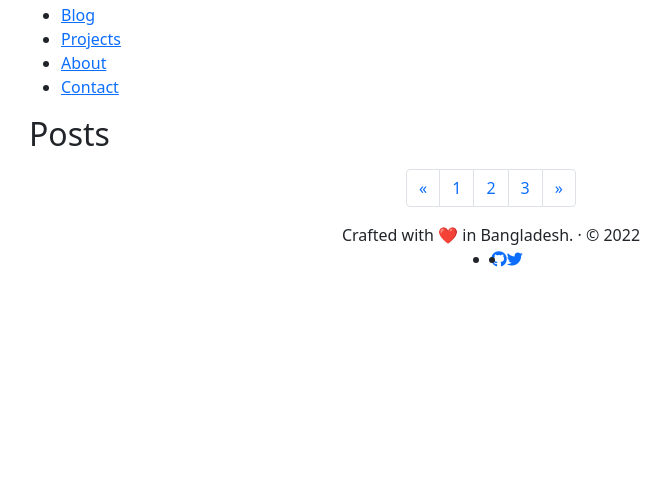
After one commit to salmanwahed/salmanwahed-blog, a Django app: template salmanwahed_com/blog/templates/blog/blog_list.html in a window 1280 px wide. The commit adds this page. Shown: the part 321-800 px from the top of the page, without its empty margins (149-820 px from the left). Run offline with Django 3.2, Linux system fonts and the light colour scheme; the template is opened without the code that fills it, so the values that code supplies are empty; some libraries are stand-ins or nearby versions.

Commit message:
Template Updated

```diff
--- a/credentials.txt
+++ b/credentials.txt
@@ -2,8 +2,8 @@ psql postgres
 
 #### Create Database ####
 CREATE DATABASE "salmanwahed_com";
-CREATE USER wahed WITH ENCRYPTED PASSWORD '$@1ManW@h3d';
-GRANT ALL PRIVILEGES ON DATABASE "salmanwahed.com" to wahed;
+CREATE USER salmanwahed WITH ENCRYPTED PASSWORD '$@1ManW@h3d';
+GRANT ALL PRIVILEGES ON DATABASE "salmanwahed_com" to salmanwahed;
 
 
 #### Super User ####
--- a/salmanwahed_com/blog/templates/blog/base.html
+++ b/salmanwahed_com/blog/templates/blog/base.html
@@ -6,39 +6,77 @@
     <meta charset="utf-8">
     <meta name="viewport" content="width=device-width, initial-scale=1">
     <meta name="author" content="Salman Wahed">
-
-    <link rel="preconnect" href="https://fonts.googleapis.com">
-    <link rel="preconnect" href="https://fonts.gstatic.com" crossorigin>
-    <link href="https://fonts.googleapis.com/css2?family=Roboto:ital,wght@0,100;0,300;0,400;0,500;0,700;0,900;1,100;1,300;1,400;1,500;1,700;1,900&display=swap"
-          rel="stylesheet">
     <!-- Bootstrap CSS -->
     <link href="https://cdn.jsdelivr.net/npm/bootstrap@5.0.2/dist/css/bootstrap.min.css" rel="stylesheet"
           integrity="sha384-EVSTQN3/azprG1Anm3QDgpJLIm9Nao0Yz1ztcQTwFspd3yD65VohhpuuCOmLASjC" crossorigin="anonymous">
+    <link rel="stylesheet" href="https://cdnjs.cloudflare.com/ajax/libs/font-awesome/6.1.1/css/all.min.css"
+        integrity="sha512-KfkfwYDsLkIlwQp6LFnl8zNdLGxu9YAA1QvwINks4PhcElQSvqcyVLLD9aMhXd13uQjoXtEKNosOWaZqXgel0g=="
+        crossorigin="anonymous" referrerpolicy="no-referrer" />
+    <link rel="stylesheet" href="{% static 'blog/css/styles.css' %}">
 
     {% block styles %}{% endblock %}
 
-    <title>{% block title %}Salman Wahed {% endblock %}</title>
+    <title>Salman Wahed{% block title %}{% endblock %}</title>
 </head>
 <body>
-<div class="container py-3">
+    <div class="container">
+        <div class="mx-md-5 mx-2 px-md-5 wrapper">
             <header>
-        <div class="d-flex flex-column flex-md-row align-items-center pb-3 mb-4 border-bottom">
-            <a href="/" class="d-flex align-items-center text-dark text-decoration-none">
-                <span class="fs-4">Salman Wahed</span>
+                    <nav class="navigation">
+                        <div class="navigation-author">
+                            <a class="navigation-avatar" href="/">
+                                <img src="https://lh3.googleusercontent.com/a-/AOh14GhSrFiT8bHvBJxNXPyfO1rZmyHX1XcTyGyBNNqrUw=s288-p-rw-no"
+                                    alt="Author photo">
                             </a>
-
-            <nav class="d-inline-flex mt-2 mt-md-0 ms-md-auto">
-                <a class="me-3 py-2 text-dark text-decoration-none" href="#">About</a>
-                <a class="me-3 py-2 text-dark text-decoration-none" href="#">Contact</a>
-                <a class="me-3 py-2 text-dark text-decoration-none" href="#">Blog</a>
+                            <a class="name" href="/">Salman Wahed</a>
+                        </div>
+                        <input type="checkbox" id="checkbox_toggle">
+                        <label class="hamburger float-right" for="checkbox_toggle"><i class="fas fa-bars"></i></label>
+                        <ul class="menu">
+                            <li class="menu-item">
+                                <a class="menu-link" href="/blogs.html">Blog</a>
+                            </li>
+                            <li class="menu-item">
+                                <a class="menu-link" href="#">Projects</a>
+                            </li>
+                            <li class="menu-item">
+                                <a class="menu-link" href="#">About</a>
+                            </li>
+                            <li class="menu-item">
+                                <a class="menu-link" href="#">Contact</a>
+                            </li>
+                        </ul>
                     </nav>
-        </div>
                 </header>
             <main>
+                <div class="content">
                     {% block content %}
                     {% endblock %}
+                </div>
             </main>
+            <footer>
+                    <div class="footer">
+                        <div class="d-flex justify-content-center">
+                            Crafted with ❤️ in Bangladesh. · © 2022
                         </div>
+                        <ul class="d-flex justify-content-center">
+                            <li>
+                                <a href="https://github.com/mtlynch/" aria-label="Github">
+                                    <i class="fab fa-github" aria-hidden="true"></i>
+                                </a>
+                            </li>
+                            <li>
+                                <a href="https://twitter.com/deliberatecoder/" aria-label="Twitter">
+                                    <i class="fab fa-twitter" aria-hidden="true"></i>
+                                </a>
+                            </li>
+                        </ul>
+                    </div>
+                </footer>
+        </div>
+    </div>
+    <script src="https://code.jquery.com/jquery-3.6.0.min.js"
+        integrity="sha256-/xUj+3OJU5yExlq6GSYGSHk7tPXikynS7ogEvDej/m4=" crossorigin="anonymous"></script>
     <script src="https://cdn.jsdelivr.net/npm/bootstrap@5.0.2/dist/js/bootstrap.bundle.min.js"
         integrity="sha384-MrcW6ZMFYlzcLA8Nl+NtUVF0sA7MsXsP1UyJoMp4YLEuNSfAP+JcXn/tWtIaxVXM"
         crossorigin="anonymous"></script>
--- a/salmanwahed_com/blog/templates/blog/detail.html
+++ b/salmanwahed_com/blog/templates/blog/blog.html
@@ -2,8 +2,7 @@
 {% extends "blog/base.html" %}
 {% block title %}{{blog.title}}{% endblock %}
 {% block content %}
-<div class="row">
-    <div class="col-md-8">
+    <div class="page-content">
         <article class="blog-post">
             {% if blog.hero_image %}
             <img class="img-fluid" src="{{blog.hero_image.orig_image.url}}"/>
@@ -12,6 +11,4 @@
             {{ blog.body | safe}}
         </article>
     </div>
-    <div class="col-md-4"></div>
-</div>
 {% endblock %}
--- /dev/null
+++ b/salmanwahed_com/blog/templates/blog/blog_list.html
@@ -0,0 +1,39 @@
+{% extends "blog/base.html" %}
+{% block title %} | Blog{% endblock %}
+{% block content %}
+    <div class="page-content">
+        <h2 class="title">Posts</h2>
+        <ul class="posts-list">
+            {% for blog in blogs %}
+            <li>
+                <a class="img-wrapper" href="{% url 'blog:blog_detail' id=blog.id slug=blog.slug %}">
+                    <img
+                        src="https://d33wubrfki0l68.cloudfront.net/92415bbac03502d9b495141e9e01bee85955b778/a6a42/solo-developer-year-4/cover.jpg">
+                </a>
+                <div>
+                    <h2><a class="title" href="{% url 'blog:blog_detail' id=blog.id slug=blog.slug %}">{{blog.title}}</a></h2>
+                    <p class="date">{{blog.publish_date}}</p>
+                    <p>{{blog.short_desc}}</p>
+                </div>
+            </li>
+            {% endfor %}
+        </ul>
+    </div>
+    <div class="d-flex justify-content-center">
+        <ul class="pagination">
+            <li class="page-item">
+                <a class="page-link" href="#" aria-label="Previous">
+                    <span aria-hidden="true">&laquo;</span>
+                </a>
+            </li>
+            <li class="page-item"><a class="page-link" href="#">1</a></li>
+            <li class="page-item"><a class="page-link" href="#">2</a></li>
+            <li class="page-item"><a class="page-link" href="#">3</a></li>
+            <li class="page-item">
+                <a class="page-link" href="#" aria-label="Next">
+                    <span aria-hidden="true">&raquo;</span>
+                </a>
+            </li>
+        </ul>
+    </div>
+{% endblock %}
--- a/salmanwahed_com/blog/views.py
+++ b/salmanwahed_com/blog/views.py
@@ -7,16 +7,16 @@ from django.shortcuts import get_object_or_404
 
 def homepage(request):
     blogs = BlogPost.objects.filter(status=BlogPost.Status.PUBLISHED).order_by('-created_at')
-    return render(request, 'blog/homepage.html', dict(blogs=blogs))
+    return render(request, 'blog/blog_list.html', dict(blogs=blogs))
 
 
 def post_detail(request, id, slug=None):
     blog = get_object_or_404(BlogPost, pk=id)
     blog.visited_count += 1
     blog.save()
-    return render(request, 'blog/detail.html', dict(blog=blog))
+    return render(request, 'blog/blog.html', dict(blog=blog))
 
 
 def tagged_posts(request, tag):
     blogs = BlogPost.objects.filter(tag__tag_name=tag)
-    return render(request, 'blog/homepage.html', dict(blogs=blogs))
+    return render(request, 'blog/blog_list.html', dict(blogs=blogs))
```
Also changed, not shown: salmanwahed_com/blog/templates/blog/homepage.html (deleted, +0 -28 lines), 1 other file. Lines whose indentation alone changed are shown as unchanged.
